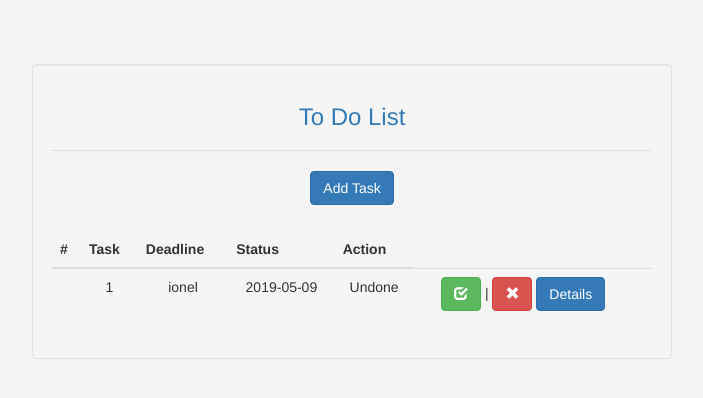
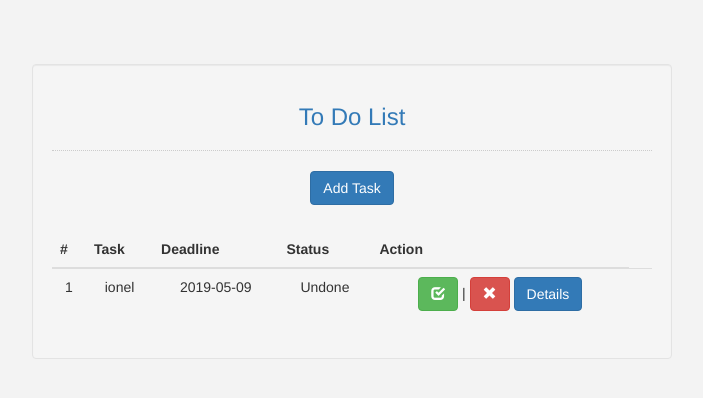
Before and after one commit to iuliangeorgepetre/todolist, a PHP site: page /index.php in a window 1280 px wide. Shown: the part 60-458 px from the top of the page, without its empty margins (288-991 px from the left). Run offline with PHP 8.4, Linux system fonts and the light colour scheme; a user stored in the database is signed in; data comes from the database, SQL or seed files in the repository.

Commit message:
Add files via upload

```diff
--- a/todolist.php
+++ b/todolist.php
@@ -51,7 +51,7 @@
         <br /><br /><br />
         <table class="table table-hover">
             <thead class="text-center">
-                <tr>
+                <tr class="text-center">
                     <th scope="col">#</th>
                     <th scope="col">Task</th>
                     <th scope="col">Deadline</th>
@@ -71,15 +71,14 @@
                 while ($iadate = $interogare->fetch_array()) {
                     $idTask = $iadate['idTask'];
 
-                    $query = $conn->query("SELECT * FROM `tasks` WHERE idTask = $idTask ");
+                    $query = $conn->query("SELECT * FROM `tasks` WHERE idTask = $idTask AND status !='inTrash'");
 
 
 
                     while ($fetch = $query->fetch_array()) {
                         # if($fetch[])
                         ?>
-                        <tr>
-                            <th scope="row"></th>
+                        <tr class="text-center">
                             <td><?php echo $count++ ?></td>
                             <td><?php echo $fetch['name'] ?></td>
                             <td><?php echo $fetch['deadline'] ?></td>
```
